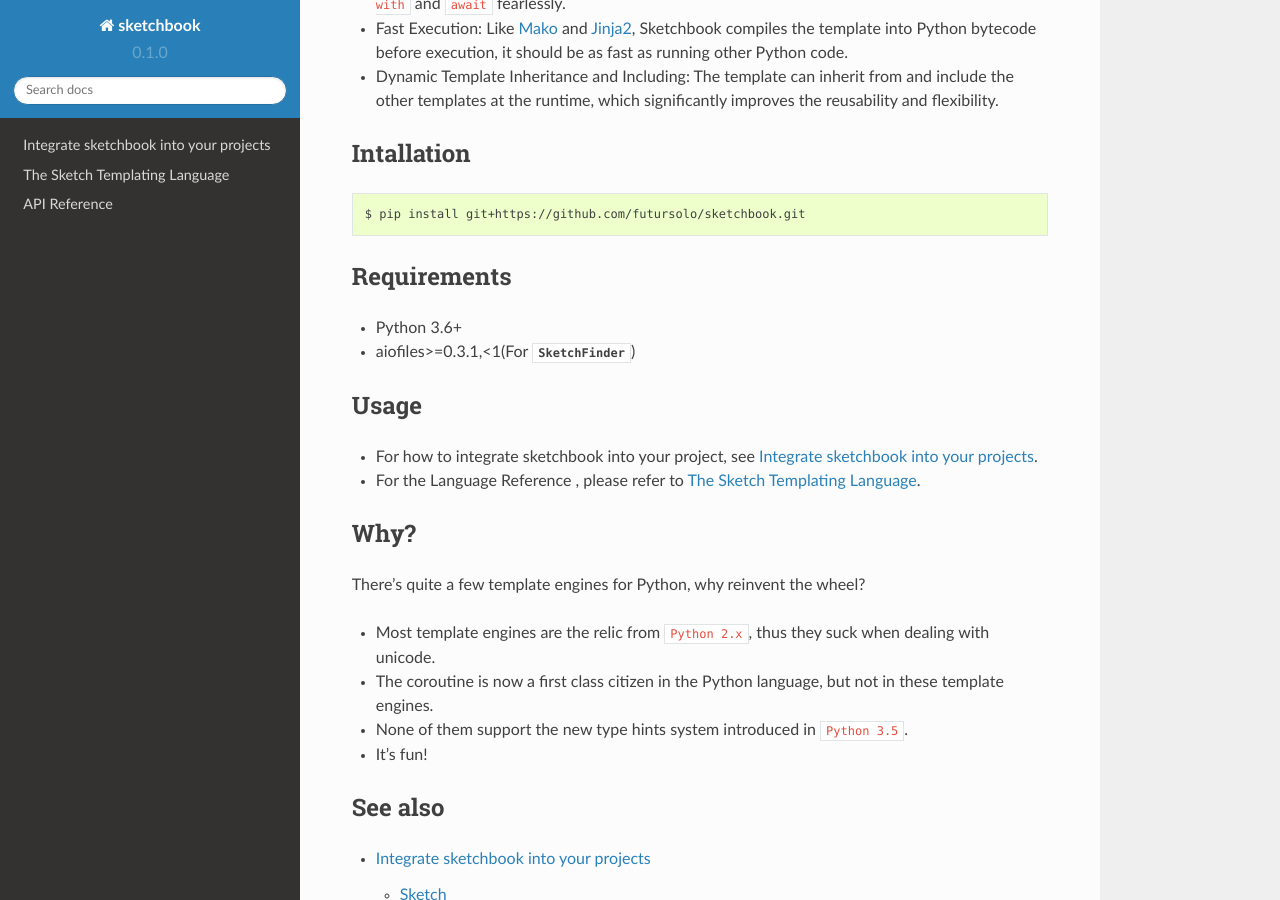
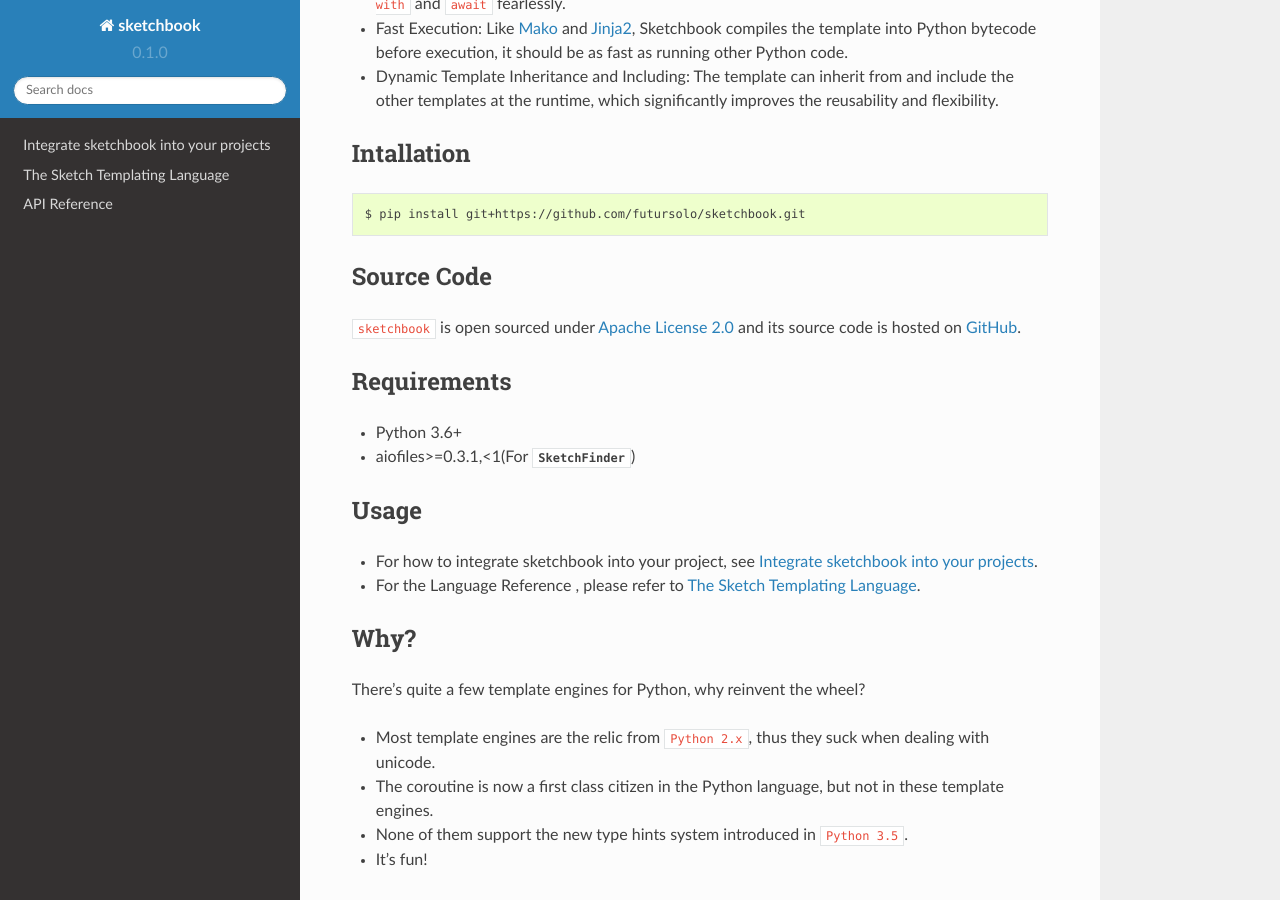
Before and after one commit to futursolo/sketchbook, a Sphinx documentation site: the page built from docs/index.rst, in a window 1280 px wide and 900 px high, scrolled down 591 px. Built offline with Sphinx 7.4.7 and the Read the Docs theme 2.0.0, drawn with Linux system fonts in a browser that asks for light colours.

Commit message:
Update Documentation.

```diff
--- a/README.rst
+++ b/README.rst
@@ -15,7 +15,7 @@ Installation
 
 Documentation
 -------------
-The Documentation is hosted on `here <https://sketchbook.futures.moe/>`_.
+The Documentation is hosted `here <https://sketchbook.futures.moe/>`_.
 
 Project Status
 --------------
--- a/docs/index.rst
+++ b/docs/index.rst
@@ -46,6 +46,11 @@ Intallation
 
     $ pip install git+https://github.com/futursolo/sketchbook.git
 
+Source Code
+===========
+:code:`sketchbook` is open sourced under `Apache License 2.0 <http://www.apache.org/licenses/LICENSE-2.0>`_ and its source code is hosted on `GitHub <https://github.com/futursolo/sketchbook/>`_.
+
+
 Requirements
 ============
 - Python 3.6+
```
